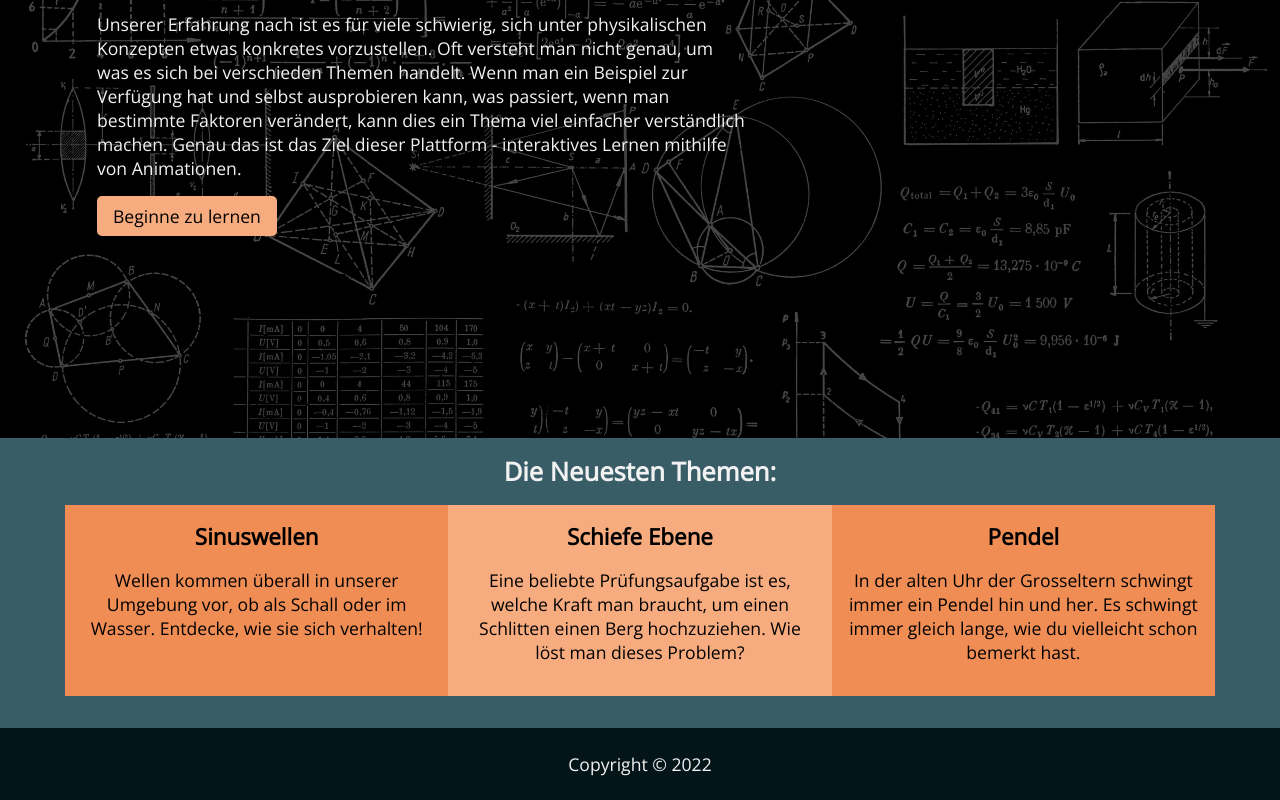
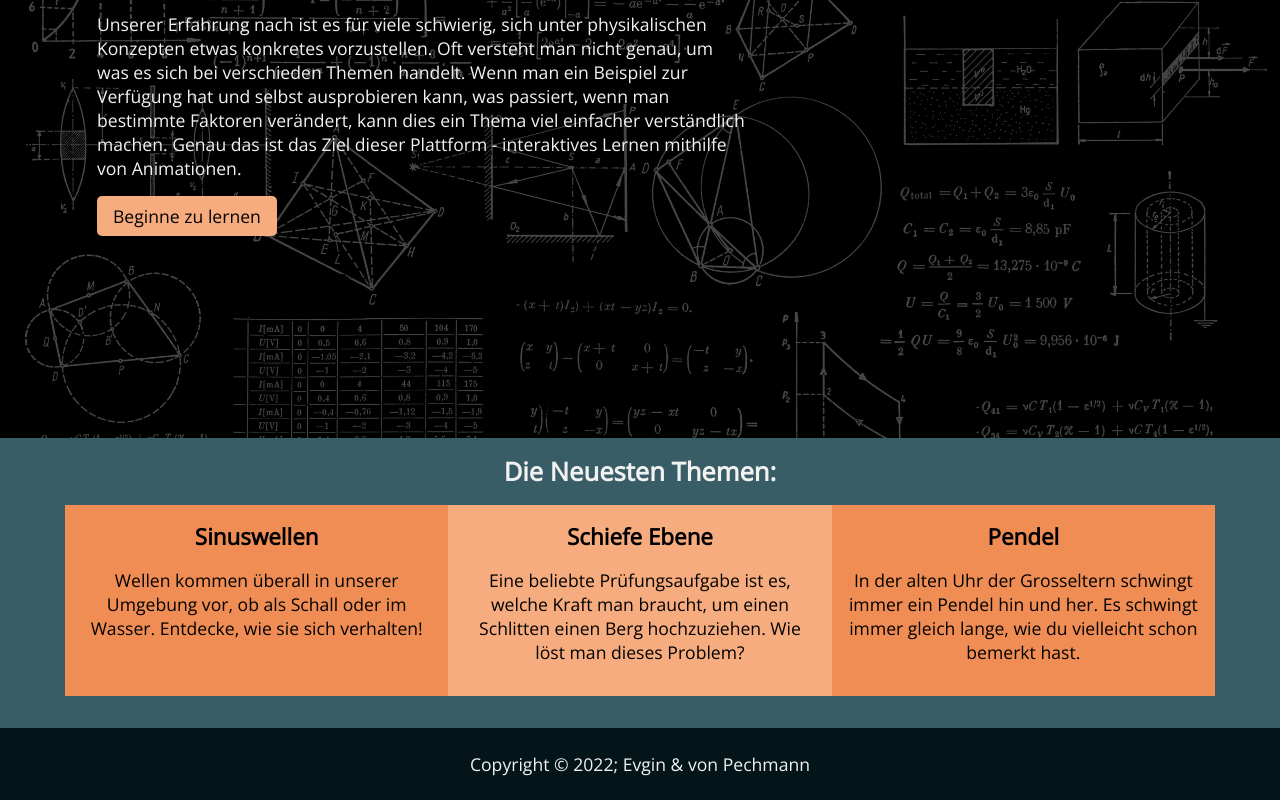
Before and after one commit to PerOle15/study-physics, a React (Create React App) app: page / in a window 1280 px wide. Shown: the part 362-1162 px from the top of the page. Built offline with nearby package versions, Linux system fonts and the light colour scheme.

Commit message:
footer text

```diff
--- a/src/components/AppFooter.jsx
+++ b/src/components/AppFooter.jsx
@@ -2,7 +2,7 @@ function AppFooter() {
   return (
     <footer className='main-footer'>
       <div className='container'>
-        <p>Copyright &copy; 2022</p>
+        <p>Copyright &copy; 2022; Evgin & von Pechmann</p>
       </div>
     </footer>
   )
```
